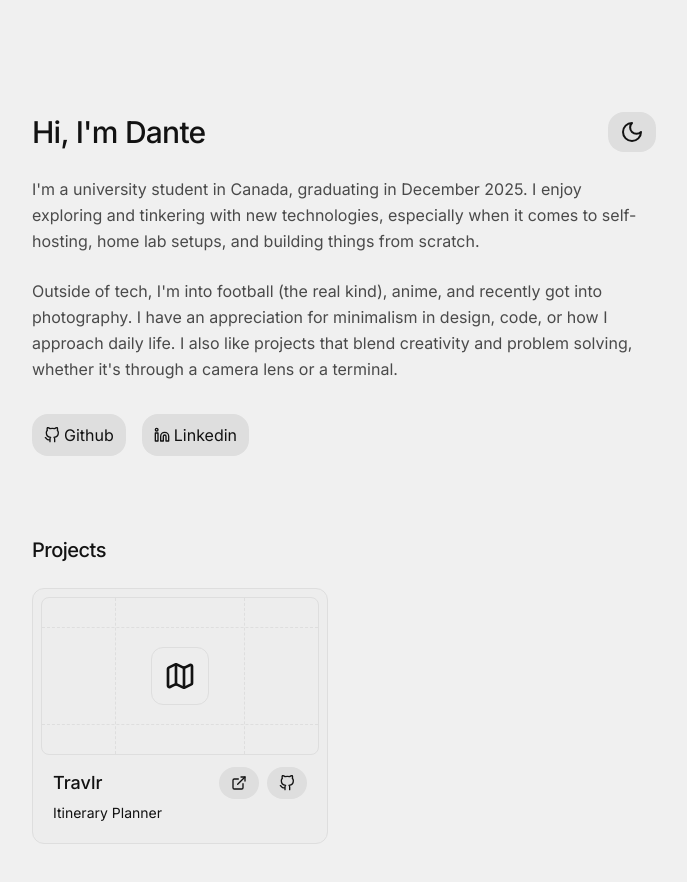
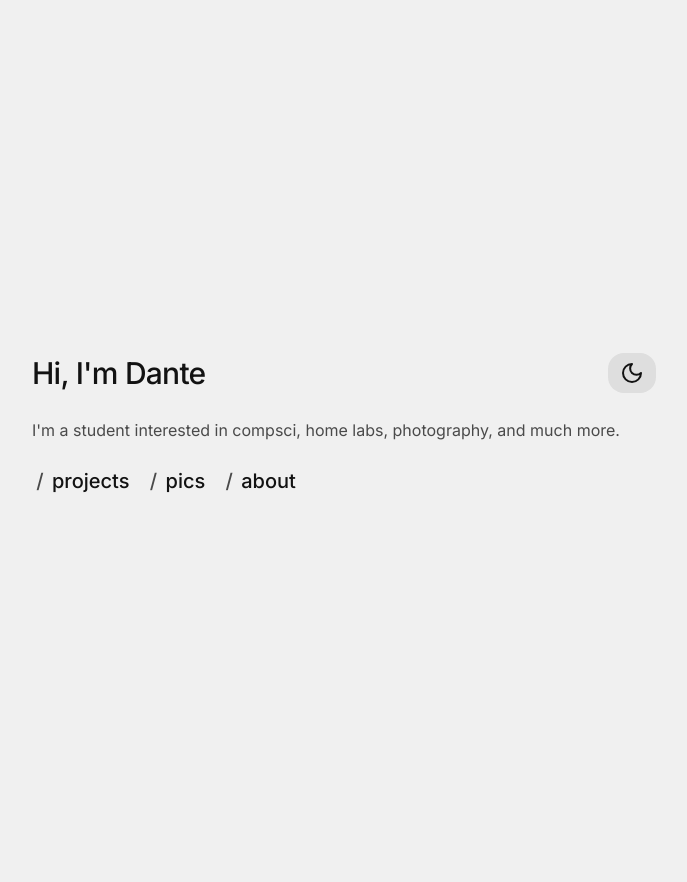
Before and after one commit to daannte/www, a Next.js app: page / in a window 1280 px wide. Shown: the top 882 px of the page, without its empty margins (296-983 px from the left). After the commit the page ends 800 px from the top, so only its background shows below. Built offline with nearby package versions, Linux system fonts and the light colour scheme.

Commit message:
feat(new pages and new nav button): make pages and cool animation for nav buttons

```diff
--- /dev/null
+++ b/app/about/page.tsx
@@ -0,0 +1,23 @@
+"use client";
+
+import { motion } from "motion/react";
+
+import Bio from "@/components/sections/bio";
+import Socials from "@/components/sections/socials";
+
+import ANIMATION_VARIANTS from "@/lib/animations";
+
+export default function About() {
+  return (
+    <motion.main
+      className="py-12 sm:py-16 px-6 leading-relaxed"
+      variants={ANIMATION_VARIANTS.container}
+      initial="hidden"
+      animate="visible"
+    >
+      <h1 className="text-3xl tracking-tight font-medium">About</h1>
+      <Bio />
+      <Socials />
+    </motion.main>
+  );
+}
--- a/app/page.tsx
+++ b/app/page.tsx
@@ -1,26 +1,33 @@
 "use client";
 
 import { motion } from "motion/react";
+import Link from "next/link";
 
 import Header from "@/components/sections/header";
-import Bio from "@/components/sections/bio";
-import Socials from "@/components/sections/socials";
-import Projects from "@/components/sections/projects";
+import NavButton from "@/components/ui/nav-button";
 
 import ANIMATION_VARIANTS from "@/lib/animations";
 
 export default function Home() {
   return (
     <motion.main
-      className="py-12 sm:py-16 px-6 leading-relaxed"
+      className="px-6 leading-relaxed flex flex-col justify-center h-full"
       variants={ANIMATION_VARIANTS.container}
       initial="hidden"
       animate="visible"
     >
       <Header />
-      <Bio />
-      <Socials />
-      <Projects />
+      <motion.p className="mt-6 text-accent" variants={ANIMATION_VARIANTS.item}>
+        I'm a student interested in compsci, home labs, photography, and much more.
+      </motion.p>
+      <motion.div
+        className="mt-6 text-xl flex items-center justify-start gap-4 font-medium"
+        variants={ANIMATION_VARIANTS.item}
+      >
+        <NavButton href="/projects" label="projects" />
+        <NavButton href="/pics" label="pics" />
+        <NavButton href="/about" label="about" />
+      </motion.div>
     </motion.main>
   );
 }
--- a/components/sections/header.tsx
+++ b/components/sections/header.tsx
@@ -1,12 +1,12 @@
 import { motion } from "motion/react"
 import ANIMATION_VARIANTS from "@/lib/animations"
 
-import ThemeToggle from "../theme-toggle"
+import ThemeToggle from "@/components/ui/theme-toggle"
 
 export default function Header() {
   return (
     <motion.div
-      className="flex justify-between items-center mt-6 sm:mt-12"
+      className="flex justify-between items-center mt-6 sm:mt-12 w-full"
       variants={ANIMATION_VARIANTS.item}
     >
       <h1 className="text-3xl tracking-tight font-medium">Hi, I'm Dante</h1>
--- a/components/sections/projects.tsx
+++ b/components/sections/projects.tsx
@@ -2,7 +2,7 @@ import { motion } from "motion/react"
 import ANIMATION_VARIANTS from "@/lib/animations"
 import PROJECTS from "@/data/projects"
 
-import ProjectCard from "../project-card"
+import ProjectCard from "@/components/ui/project-card"
 
 export default function Projects() {
   return (
--- a/components/sections/socials.tsx
+++ b/components/sections/socials.tsx
@@ -3,7 +3,7 @@ import Link from "next/link"
 import ANIMATION_VARIANTS from "@/lib/animations"
 import SOCIAL_LINKS from "@/data/socials"
 
-import Button from "../button"
+import Button from "@/components/ui/button"
 
 export default function Socials() {
   return (
--- /dev/null
+++ b/components/ui/nav-button.tsx
@@ -0,0 +1,56 @@
+'use client';
+import Link from 'next/link';
+import { motion } from 'motion/react';
+import { useState } from 'react';
+import { LuArrowRight } from "react-icons/lu"
+
+type NavButtonProps = {
+  href: string;
+  label: string;
+};
+
+export default function NavButton({ href, label }: NavButtonProps) {
+  const [hovered, setHovered] = useState(false);
+
+  return (
+    <motion.div
+      className="relative inline-flex items-center text-xl font-medium"
+      onMouseEnter={() => setHovered(true)}
+      onMouseLeave={() => setHovered(false)}
+    >
+      <Link href={href} className="relative w-5 h-5 flex items-center justify-center space-x-1 text-accent">
+        <motion.div
+          animate={{
+            rotate: hovered ? 80 : 0,
+            scale: hovered ? 0 : 1
+          }}
+          transition={{
+            duration: 0.1,
+            ease: "easeInOut",
+            scale: { delay: hovered ? 0.15 : 0 }
+          }}
+          className="absolute"
+        >
+          /
+        </motion.div>
+        <motion.div
+          animate={{
+            scale: hovered ? 1 : 0,
+            rotate: hovered ? 0 : -45
+          }}
+          transition={{
+            duration: 0.1,
+            ease: "easeInOut",
+            scale: { delay: hovered ? 0.15 : 0 }
+          }}
+          className="absolute"
+        >
+          <LuArrowRight />
+        </motion.div>
+      </Link>
+      <Link href={href}>
+        {label}
+      </Link>
+    </motion.div>
+  );
+}
--- a/data/projects.tsx
+++ b/data/projects.tsx
@@ -1,4 +1,4 @@
-import { LuMap } from "react-icons/lu"
+import { LuMap, LuUser } from "react-icons/lu"
 
 const PROJECTS = [
   {
@@ -8,6 +8,13 @@ const PROJECTS = [
     github: "https://github.com/daannte/travlr",
     icon: <LuMap className="w-8 h-8" />,
   },
+  {
+    name: "Portfolio",
+    description: "This website",
+    demo: "https://shamblesroom.com",
+    github: "https://github.com/daannte/portfolio",
+    icon: <LuUser className="w-8 h-8" />,
+  }
 ]
 
 export default PROJECTS
```
Also changed, not shown: components/ui/button.tsx (renamed from components/button.tsx), components/ui/project-card.tsx (renamed from components/project-card.tsx), components/ui/theme-toggle.tsx (renamed from components/theme-toggle.tsx).
